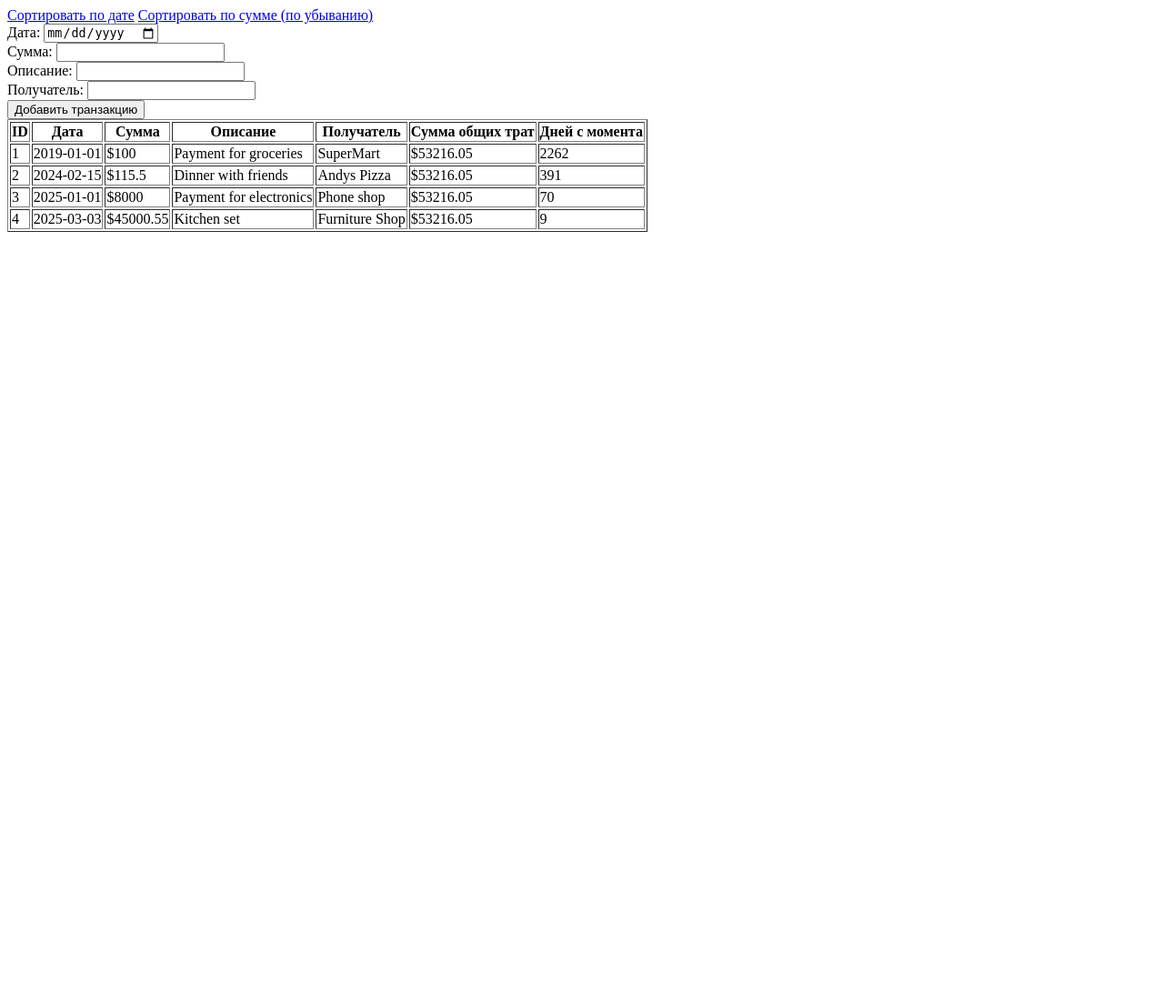
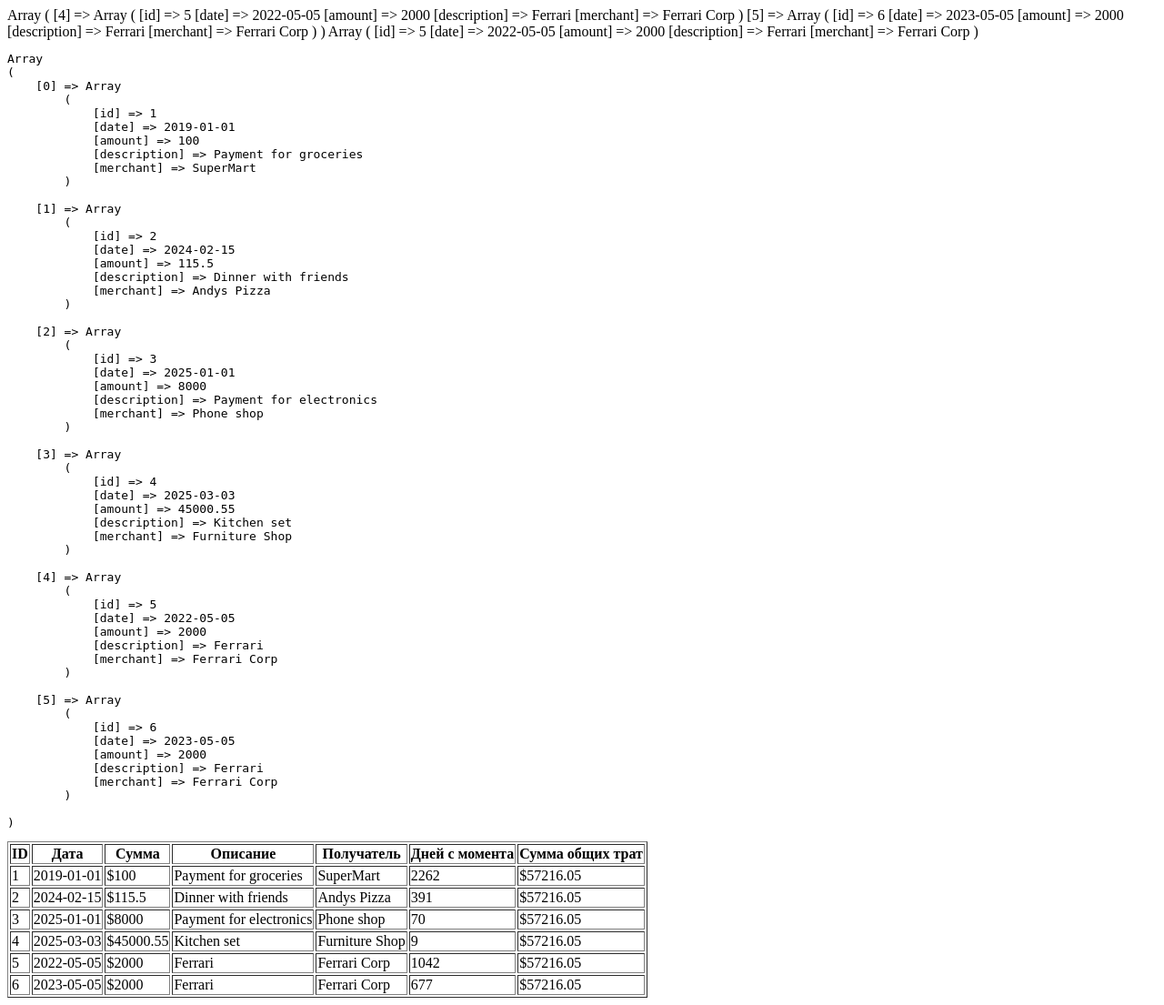
Before and after one commit to alinaBeliolgo/lab3_php, a PHP site: page / in a window 1280 px wide. Shown: the whole page at 91% size. Before the commit the page ends 255 px from the top, so only its background shows below. Run offline with PHP 8.4, Linux system fonts and the light colour scheme.

Commit message:
Add files via upload

```diff
--- a/1_задание/index.php
+++ b/1_задание/index.php
@@ -1,6 +1,9 @@
 <?php
 
 declare(strict_types=1);
+
+// require_once 'functions.php';
+
 
 $transactions = [
     [
@@ -34,18 +37,72 @@ $transactions = [
     ],
 ];
 
-//эт функция для подсчета общей суммы для транзакций
+
+/**
+ * Добавляет новую транзакцию в список.
+ *
+ * @param int $id ID новой транзакции
+ * @param string $date Дата в формате YYYY-MM-DD
+ * @param float $amount Сумма транзакции
+ * @param string $description Краткое описание
+ * @param string $merchant Получатель (компанияи тд)
+ * @return void
+ */
+function addTransaction(int $id, string $date, float $amount, string $description, string $merchant) : void {
+    global $transactions;
+
+    $transactions[] = [
+        "id" => $id,
+        "date" => $date,
+        "amount" => $amount,
+        "description" => $description,
+        "merchant" => $merchant
+    ];
+
+}
+//добавление новых транзакций
+addTransaction(5, "2022-05-05", 2000.00, "Ferrari", "Ferrari Corp");
+addTransaction(6, "2023-05-05", 2000.00, "Ferrari", "Ferrari Corp");
+
+
+
+/**
+ * Считает общую сумму всех транзакций
+ *
+ * @param array $transactions Список всех транзакций
+ * @return float Сумма
+ */
 function calculateTotalAmount(array $transactions): float {
-    $total = 0;
+    $sum = 0;
     foreach ($transactions as $transaction){
-        $total += $transaction['amount'];
+        $sum += $transaction['amount'];
     }
-    return $total;
+    return $sum;
 }
 
 
 
-//функция для поиска транзакции по описанию с использованием array_filter
+/**
+ * Возвращает сколько дней прошло с даты транзакции
+ *
+ * @param string $date Дата транзакции
+ * @return int Колво дней
+ */
+function daysSinceTransaction(string $date): int {
+    $transactionDate = new DateTime($date);
+    $currentDate = new DateTime();
+    $interval = $currentDate->diff($transactionDate);
+    return $interval->days;
+}
+
+
+
+/**
+ * Ищет транзакции по части описания
+ *
+ * @param string $descriptionPart название которое ищем
+ * @return array найденные транзакции
+ */
 function findTransactionByDescription(string $descriptionPart) {
     global $transactions;
     return array_filter($transactions, function($transaction) use ($descriptionPart) {
@@ -53,19 +110,16 @@ function findTransactionByDescription(string $descriptionPart) {
     });
 }
 
-/*
-function findTransactionById(int $id) {
-    global $transactions;
-    foreach ($transactions as $transaction) {
-        if ($transaction["id"] === $id) {
-            return $transaction;
-        }
-    }
-    return null;
-}
-*/
+print_r(findTransactionByDescription("Ferrari"));
 
-//функция для поиска транзакции по айди c array_filter
+
+
+/**
+ * Ищет транзакцию по ID
+ *
+ * @param int $id ID транзакции
+ * @return array|null Найденная транзакция или null
+ */
 function findTransactionById(int $id){
     global $transactions;
     $result = array_filter($transactions, function($transaction) use ($id) {
@@ -74,47 +128,16 @@ function findTransactionById(int $id){
 return $result ? reset($result) : null;
 }
 
-
-
-//функция для количества дней с момента транзакции
-function daysSinceTransaction(string $date): int {
-    $transactionDate = new DateTime($date);
-    $currentDate = new DateTime();
-    $interval = $currentDate->diff($transactionDate);
-    return $interval->days;
-}
-
-
-// Функция для добавления новой транзакции
-function addTransaction(int $id, string $date, float $amount, string $description, string $merchant): void {
-    global $transactions;
-
-    $newTransaction = [
-        "id" => $id,
-        "date" => $date,
-        "amount" => $amount,
-        "description" => $description,
-        "merchant" => $merchant,
-    ];
-
-    $transactions[] = $newTransaction;
-}
-//
-if ($_SERVER['REQUEST_METHOD'] === 'POST') {
-    $id = count($transactions) + 1;
-    $date = $_POST['date'] ?? '';
-    $amount = isset($_POST['amount']) ? (float) $_POST['amount'] : 0;
-    $description = $_POST['description'] ?? '';
-    $merchant = $_POST['merchant'] ?? '';
-
-    if ($date && $amount > 0 && $description && $merchant) {
-        addTransaction($id, $date, $amount, $description, $merchant);
-    }
-}
+print_r(findTransactionById(5));
 
 
 
-//функция для сортировки транзакций по дате (по возрастанию)
+
+/**
+ * Сортирует транзакции по дате (от ранних к поздним).
+ *
+ * @return void
+ */
 function sortTransactionsByDate() {
     global $transactions;
     usort($transactions, function($a, $b) {
@@ -126,7 +149,12 @@ function sortTransactionsByDate() {
 
 
 
-//функция для сортировки транзакций по сумме (по убыванию)
+
+/**
+ * Сортирует транзакции по сумме (от больших к меньшим).
+ *
+ * @return void
+ */
 function sortTransactionsByAmount() {
     global $transactions;
     usort($transactions, function($a, $b) {
@@ -134,15 +162,12 @@ function sortTransactionsByAmount() {
     });
 }
 
-//условие для функции сортировки
-if (isset($_GET['sort_by'])) {
-    if ($_GET['sort_by'] == 'date') {
-        sortTransactionsByDate();
-    } elseif ($_GET['sort_by'] == 'amount') {
-        sortTransactionsByAmount();
-    }
-}
-
+//это для проверки сортировки
+//sortTransactionsByDate();
+//sortTransactionsByAmount();
+echo "<pre>";
+print_r($transactions);
+echo "</pre>";
 
 ?>
 
@@ -152,23 +177,6 @@ if (isset($_GET['sort_by'])) {
     <title>Список транзакций</title>
 </head>
 <body>
-<!--это ссылки как кнопки для сортировки функций по убыванию и по возрастанию -->
-<div>
-    <a href="?sort_by=date">Сортировать по дате</a>
-    <a href="?sort_by=amount">Сортировать по сумме (по убыванию)</a>
-</div>
-
-<!--это для для реализации функции добавления транзакции-->
-<form method="POST">
-        <label>Дата: <input type="date" name="date" required></label><br>
-        <label>Сумма: <input type="number" name="amount"  required></label><br>
-        <label>Описание: <input type="text" name="description" required></label><br>
-        <label>Получатель: <input type="text" name="merchant" required></label><br>
-        <button type="submit">Добавить транзакцию</button>
-    </form>
-
-
-
 
 <table border='1'>
     <thead>
@@ -178,8 +186,8 @@ if (isset($_GET['sort_by'])) {
             <th>Сумма</th>
             <th>Описание</th>
             <th>Получатель</th>
+            <th>Дней с момента</th>
             <th>Сумма общих трат</th>
-            <th>Дней с момента</th>
         </tr>
     </thead>
     <tbody>
@@ -191,13 +199,11 @@ if (isset($_GET['sort_by'])) {
                 <td>$<?= $transaction['amount'] ?></td>
                 <td><?= $transaction['description'] ?></td>
                 <td><?= $transaction['merchant'] ?></td>
+                <td><?= daysSinceTransaction($transaction['date'])?></td>
                 <td>$<?= calculateTotalAmount($transactions) ?></td>
-                <td><?= daysSinceTransaction($transaction['date'])?></td>
-
             </tr>
         <?php endforeach; ?>
     </tbody>
 </table>
-
 </body>
 </html>
```
